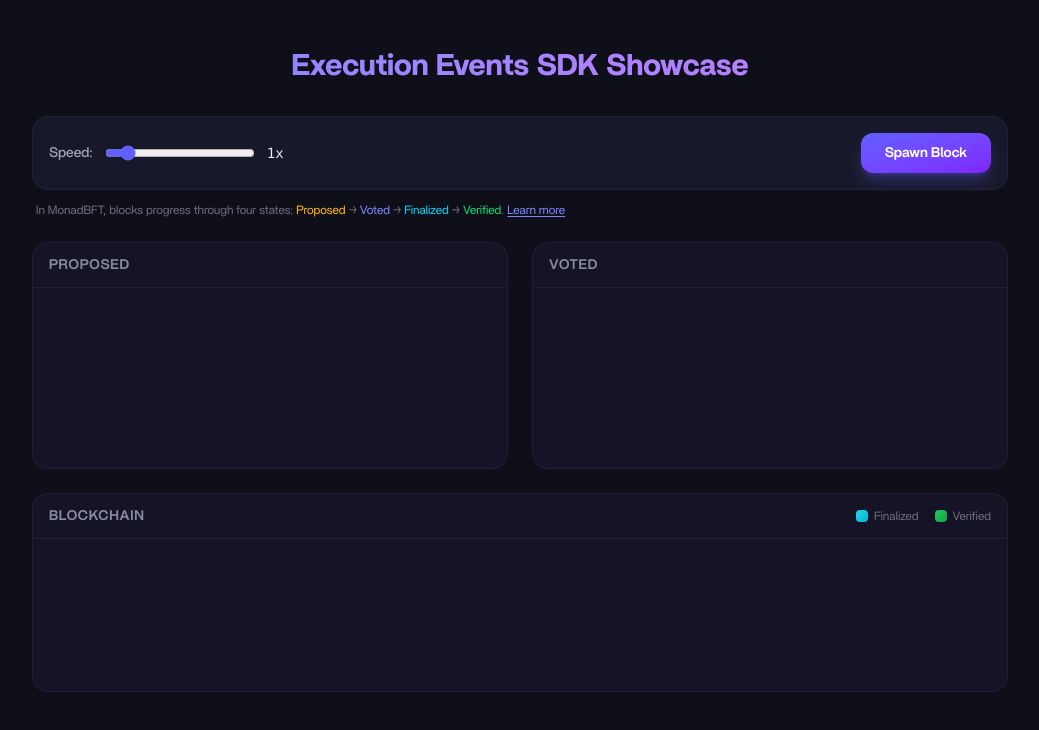
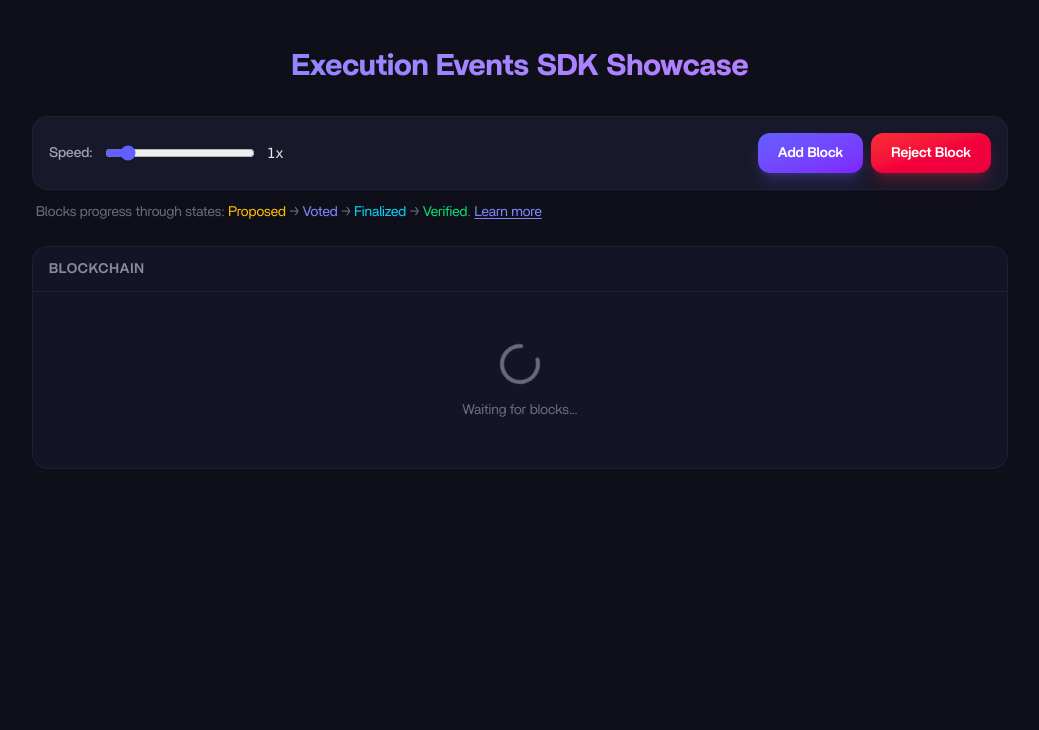
Before and after one commit to monad-internal-eng/monode, a Next.js app in the folder frontend/: page / in a window 1280 px wide. Shown: the top 730 px of the page, without its empty margins (120-1159 px from the left). Built offline with nearby package versions, Linux system fonts and the light colour scheme.

Commit message:
fix(frontend): simplify block state tracker to single chain UI

```diff
--- a/frontend/components/block-state-tracker/blockchain.tsx
+++ b/frontend/components/block-state-tracker/blockchain.tsx
@@ -1,95 +1,100 @@
 'use client'
 
 import { AnimatePresence, motion } from 'framer-motion'
+import { Loader2 } from 'lucide-react'
 import { useLayoutEffect, useRef } from 'react'
-import { BLOCK_STATE_CONFIG } from '@/constants/block-state'
 import type { Block } from '@/types/block'
 import { BlockCard } from './block-card'
 
 interface BlockchainProps {
-  finalizedBlocks: Block[]
-  verifiedBlocks: Block[]
+  blocks: Block[]
 }
 
 /**
- * Horizontal blockchain visualization showing finalized and verified blocks.
- * Auto-scrolls to show the newest blocks on the right.
+ * Horizontal blockchain visualization.
+ * Blocks are added from the right and stay in place as their state changes.
+ * Auto-scrolls to show the newest blocks.
  */
-export function Blockchain({
-  finalizedBlocks,
-  verifiedBlocks,
-}: BlockchainProps) {
+export function Blockchain({ blocks }: BlockchainProps) {
   const scrollContainerRef = useRef<HTMLDivElement>(null)
   const prevBlockCountRef = useRef(0)
 
-  // Combine and sort blocks: lower IDs on left, higher IDs on right
-  const chainBlocks = [...verifiedBlocks, ...finalizedBlocks].sort(
-    (a, b) => a.id - b.id,
-  )
+  // Sort blocks by ID (oldest on left, newest on right)
+  const sortedBlocks = [...blocks].sort((a, b) => a.id - b.id)
 
-  // Scroll BEFORE paint so layout animation target is visible
+  // Auto-scroll to the right when new blocks are added
   useLayoutEffect(() => {
     const container = scrollContainerRef.current
     if (!container) return
 
-    const currentCount = chainBlocks.length
+    const currentCount = blocks.length
     const prevCount = prevBlockCountRef.current
 
     if (currentCount > prevCount && currentCount > 0) {
-      container.scrollLeft = container.scrollWidth
+      // Small delay to let the new block render first
+      requestAnimationFrame(() => {
+        container.scrollTo({
+          left: container.scrollWidth,
+          behavior: 'smooth',
+        })
+      })
     }
 
     prevBlockCountRef.current = currentCount
-  }, [chainBlocks.length])
+  }, [blocks.length])
 
   return (
     <div className="flex flex-col bg-[#16162a]/80 rounded-xl border border-[#2a2a4a]/50">
-      <div className="px-4 py-3 border-b border-[#2a2a4a]/50 flex flex-col sm:flex-row sm:items-center justify-between gap-2">
+      <div className="px-4 py-3 border-b border-[#2a2a4a]/50">
         <h3 className="text-sm font-semibold uppercase tracking-wider text-[#8888a0]">
           Blockchain
         </h3>
-        {/* Legend */}
-        <div className="flex items-center gap-4 text-xs text-[#6a6a7a]">
-          <div className="flex items-center gap-1.5">
-            <div
-              className="w-3 h-3 rounded"
-              style={{ background: BLOCK_STATE_CONFIG.finalized.gradient }}
-            />
-            <span>Finalized</span>
-          </div>
-          <div className="flex items-center gap-1.5">
-            <div
-              className="w-3 h-3 rounded"
-              style={{ background: BLOCK_STATE_CONFIG.verified.gradient }}
-            />
-            <span>Verified</span>
-          </div>
-        </div>
       </div>
       <div
         ref={scrollContainerRef}
         className="flex-1 p-4 overflow-x-auto overflow-y-hidden scrollbar-none"
       >
-        <div className="flex items-center min-h-[100px] sm:min-h-[120px] w-fit">
-          <AnimatePresence mode="popLayout">
-            {chainBlocks.map((block, index) => (
+        {sortedBlocks.length === 0 ? (
+          <div className="flex flex-col items-center justify-center gap-3 w-full py-8">
+            <Loader2 className="text-[#6a6a7a] animate-spin size-12" />
+            <p className="text-[#6a6a7a] text-sm">Waiting for blocks...</p>
+          </div>
+        ) : (
+          <motion.div
+            className="flex items-center gap-2 min-h-[120px] sm:min-h-[140px] w-fit"
+            layout
+            transition={{ layout: { duration: 0.3, ease: 'easeInOut' } }}
+          >
+            <AnimatePresence mode="sync">
+              {sortedBlocks.map((block, index) => (
                 <motion.div
                   key={block.id}
                   className="flex items-center shrink-0"
                   layout
-                transition={{
-                  layout: { type: 'spring', stiffness: 300, damping: 30 },
-                }}
+                  initial={{ opacity: 0, x: 20 }}
+                  animate={{ opacity: 1, x: 0 }}
+                  transition={{ duration: 0.3, ease: 'easeOut' }}
                 >
                   {/* Chain connector */}
                   {index > 0 && (
-                  <div className="w-4 h-0.5 bg-[#3a3a5a] sm:w-6 shrink-0" />
+                    <motion.div
+                      className="w-3 h-1 bg-[#3a3a5a] rounded-full mr-2 sm:w-4 shrink-0"
+                      initial={{ scaleX: 0 }}
+                      animate={{ scaleX: 1 }}
+                      exit={{
+                        scaleX: 0,
+                        opacity: 0,
+                        transition: { duration: 0.2 },
+                      }}
+                      transition={{ duration: 0.2, delay: 0.1 }}
+                    />
                   )}
-                <BlockCard block={block} showLabel compact />
+                  <BlockCard block={block} />
                 </motion.div>
               ))}
             </AnimatePresence>
-        </div>
+          </motion.div>
+        )}
       </div>
     </div>
   )
--- a/frontend/components/block-state-tracker/index.tsx
+++ b/frontend/components/block-state-tracker/index.tsx
@@ -1,11 +1,10 @@
 'use client'
 
-import { LayoutGroup, motion } from 'framer-motion'
+import { motion } from 'framer-motion'
 import { useCallback, useRef, useState } from 'react'
 import { cn } from '@/lib/utils'
 import type { Block, BlockState } from '@/types/block'
 import { Blockchain } from './blockchain'
-import { Lane } from './lane'
 
 // =============================================================================
 // Utilities
@@ -20,12 +19,11 @@
 // =============================================================================
 
 /**
- * BlockStateTracker visualizes the lifecycle of blocks through different states:
+ * BlockStateTracker visualizes the blockchain with blocks progressing through states:
  * Proposed → Voted → Finalized → Verified
  *
- * The tracker displays:
- * - Row 1: Proposed and Voted blocks in separate lanes
- * - Row 2: A horizontal blockchain showing Finalized and Verified blocks
+ * Blocks are added to the chain from the right and their color/label updates
+ * smoothly as they progress through consensus states.
  *
  * @note Currently uses local state for demonstration. In production, block state
  * updates will come from the backend via the Execution Events SDK.
@@ -43,18 +41,17 @@
 
   /**
    * TEMPORARY: Manual block spawning for demonstration purposes.
-   * In production, blocks will be received from backend events and their
-   * state transitions will be driven by real blockchain data.
+   * In production, blocks will be received from backend events.
    */
   const spawnBlock = useCallback(async () => {
     const id = blockNumRef.current++
 
-    // Start as proposed
-    setBlocks((prev) => [{ id, state: 'proposed' }, ...prev])
+    // Add block as proposed
+    setBlocks((prev) => [...prev, { id, state: 'proposed' }])
 
     // TEMPORARY: Simulate state transitions with delays
     // In production, these transitions will come from backend events
-    await sleep(500 / speed)
+    await sleep(600 / speed)
     updateBlockState(id, 'voted')
 
     await sleep(800 / speed)
@@ -64,14 +61,23 @@
     updateBlockState(id, 'verified')
   }, [speed, updateBlockState])
 
-  // Filter blocks by state
-  const proposedBlocks = blocks.filter((b) => b.state === 'proposed')
-  const votedBlocks = blocks.filter((b) => b.state === 'voted')
-  const finalizedBlocks = blocks.filter((b) => b.state === 'finalized')
-  const verifiedBlocks = blocks.filter((b) => b.state === 'verified')
+  /**
+   * TEMPORARY: Remove a block from the chain (simulates BlockReject event).
+   * In production, this will be triggered by backend events.
+   */
+  const rejectLatestBlock = useCallback(() => {
+    setBlocks((prev) => {
+      if (prev.length === 0) return prev
+      // Remove the most recent non-verified block (simulating a rejected proposal)
+      const lastNonVerified = [...prev]
+        .reverse()
+        .find((b) => b.state !== 'verified')
+      if (!lastNonVerified) return prev
+      return prev.filter((b) => b.id !== lastNonVerified.id)
+    })
+  }, [])
 
   return (
-    <LayoutGroup>
     <div className="w-full flex flex-col gap-4 sm:gap-6">
       {/*
         TEMPORARY: Demo Controls
@@ -105,27 +111,43 @@
               {speed}x
             </span>
           </div>
+          <div className="flex gap-2">
             <motion.button
               type="button"
               onClick={spawnBlock}
-              whileHover={{ scale: 1.02, y: -1 }}
+              whileHover={{ scale: 1.02 }}
               whileTap={{ scale: 0.98 }}
               className={cn(
-                'px-6 py-2.5 rounded-lg font-semibold text-white text-sm',
+                'px-5 py-2.5 rounded-lg font-semibold text-white text-sm',
                 'bg-linear-to-br from-indigo-500 to-violet-600',
-                'shadow-lg shadow-indigo-500/30',
+                'shadow-lg shadow-indigo-500/25',
                 'transition-shadow duration-200',
-                'hover:shadow-xl hover:shadow-indigo-500/40',
-                'focus:outline-none focus:ring-2 focus:ring-indigo-500/50 focus:ring-offset-2 focus:ring-offset-[#1a1a2e]',
+                'hover:shadow-xl hover:shadow-indigo-500/30',
               )}
             >
-              Spawn Block
+              Add Block
             </motion.button>
+            <motion.button
+              type="button"
+              onClick={rejectLatestBlock}
+              whileHover={{ scale: 1.02 }}
+              whileTap={{ scale: 0.98 }}
+              className={cn(
+                'px-5 py-2.5 rounded-lg font-semibold text-white text-sm',
+                'bg-linear-to-br from-red-500 to-rose-600',
+                'shadow-lg shadow-red-500/25',
+                'transition-shadow duration-200',
+                'hover:shadow-xl hover:shadow-red-500/30',
+              )}
+            >
+              Reject Block
+            </motion.button>
+          </div>
         </motion.div>
 
         {/* Block states explanation */}
-          <p className="text-xs text-[#6a6a7a] px-1">
-            In MonadBFT, blocks progress through four states:{' '}
+        <p className="text-sm text-[#6a6a7a] px-1">
+          Blocks progress through states:{' '}
           <span className="text-amber-400">Proposed</span> →{' '}
           <span className="text-indigo-400">Voted</span> →{' '}
           <span className="text-cyan-400">Finalized</span> →{' '}
@@ -141,18 +163,8 @@
         </p>
       </div>
 
-        {/* Row 1: Proposed & Voted */}
-        <div className="grid grid-cols-1 sm:grid-cols-2 gap-4 sm:gap-6">
-          <Lane title="Proposed" blocks={proposedBlocks} />
-          <Lane title="Voted" blocks={votedBlocks} />
+      {/* Blockchain visualization */}
+      <Blockchain blocks={blocks} />
     </div>
-
-        {/* Row 2: Blockchain (Finalized + Verified) */}
-        <Blockchain
-          finalizedBlocks={finalizedBlocks}
-          verifiedBlocks={verifiedBlocks}
-        />
-      </div>
-    </LayoutGroup>
   )
 }
--- a/frontend/components/block-state-tracker/lane.tsx
+++ /dev/null
@@ -1,43 +0,0 @@
-'use client'
-
-import { AnimatePresence } from 'framer-motion'
-import { cn } from '@/lib/utils'
-import type { Block } from '@/types/block'
-import { BlockCard } from './block-card'
-
-interface LaneProps {
-  title: string
-  blocks: Block[]
-  className?: string
-}
-
-/**
- * Container lane that displays blocks in a particular state.
- * AnimatePresence with popLayout removes exiting items from layout flow,
- * enabling smooth layoutId transitions to other containers.
- */
-export function Lane({ title, blocks, className }: LaneProps) {
-  return (
-    <div
-      className={cn(
-        'flex flex-col bg-[#16162a]/80 rounded-xl border border-[#2a2a4a]/50',
-        className,
-      )}
-    >
-      <div className="px-4 py-3 border-b border-[#2a2a4a]/50">
-        <h3 className="text-sm font-semibold uppercase tracking-wider text-[#8888a0]">
-          {title}
-        </h3>
-      </div>
-      <div className="flex-1 p-4 min-h-[140px] sm:min-h-[180px]">
-        <div className="flex flex-wrap gap-3 content-start">
-          <AnimatePresence mode="popLayout">
-            {blocks.map((block) => (
-              <BlockCard key={block.id} block={block} />
-            ))}
-          </AnimatePresence>
-        </div>
-      </div>
-    </div>
-  )
-}
```
Also changed, not shown: frontend/components/block-state-tracker/block-card.tsx (+19 -26 lines). Lines whose indentation alone changed are shown as unchanged.
